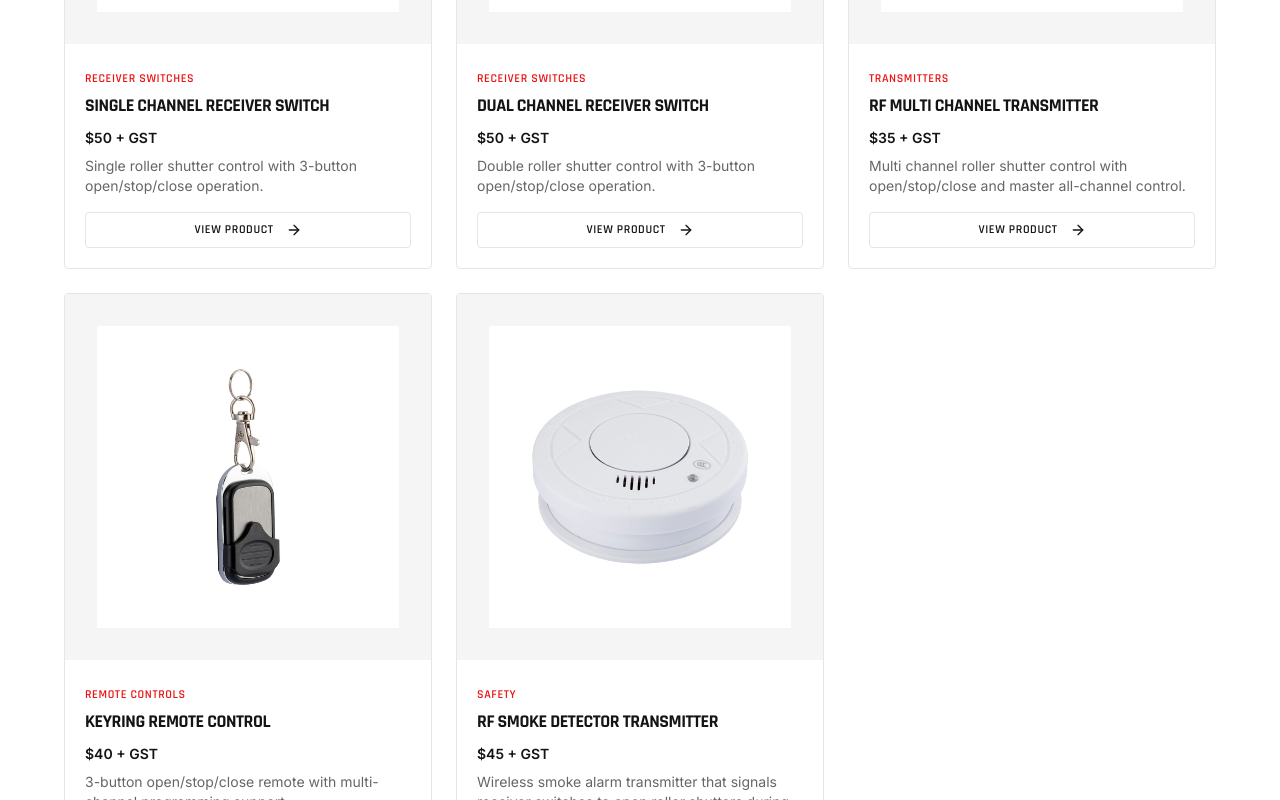
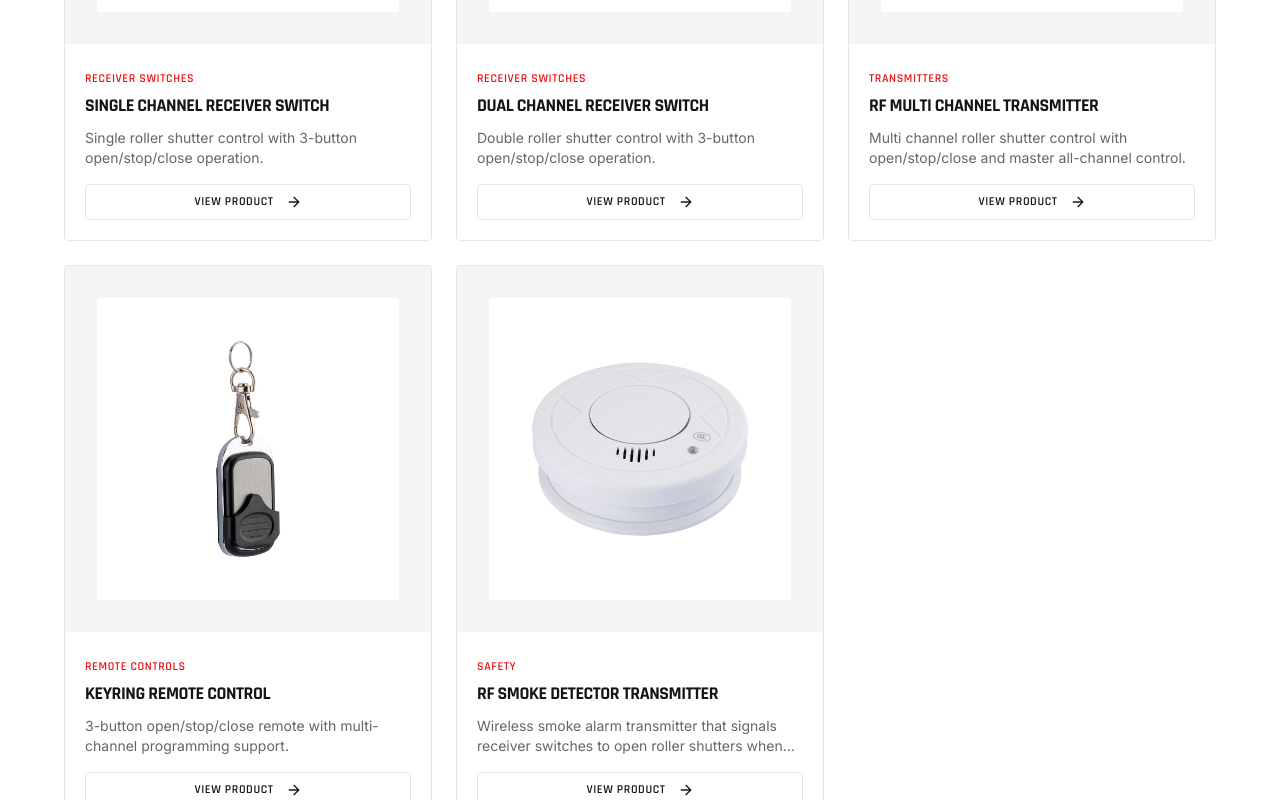
Before and after one commit to jamaica-salem/fuzed, a React (Vite) app: page /products in a window 1280 px wide. Shown: the part 840-1640 px from the top of the page. Built offline with nearby package versions, Linux system fonts and the light colour scheme; the HTML template or start-up script is replaced by a standard one.

Commit message:
feat: update product catalogue system including data structure, product card component, and detail pages

```diff
--- a/src/components/ProductCard.tsx
+++ b/src/components/ProductCard.tsx
@@ -29,7 +29,6 @@ export default function ProductCard({ product }: { product: Product }) {
         <h3 className="font-heading text-lg font-bold mt-1 mb-2 text-foreground group-hover:text-primary transition-colors">
           {product.name}
         </h3>
-        <p className="text-sm font-semibold text-foreground mb-2">{product.price}</p>
         <p className="text-sm text-muted-foreground mb-4 line-clamp-2">
           {product.shortDescription}
         </p>
--- a/src/data/products.ts
+++ b/src/data/products.ts
@@ -12,12 +12,10 @@ import singleChannelImage1 from "@/assets/products/single-channel/1.jpg";
 import singleChannelImage2 from "@/assets/products/single-channel/2.jpg";
 import singleChannelImage3 from "@/assets/products/single-channel/3.jpg";
 import smokeAlarmImage1 from "@/assets/products/smoke-alarm/1.jpg";
-import smokeAlarmImage2 from "@/assets/products/smoke-alarm/2.jpg";
 
 export interface Product {
   id: string;
   name: string;
-  price: string;
   shortDescription: string;
   description: string;
   images?: string[];
@@ -31,7 +29,6 @@ export const products: Product[] = [
   {
     id: "single-channel-receiver-switch",
     name: "Single Channel Receiver Switch",
-    price: "$50 + GST",
     shortDescription: "Single roller shutter control with 3-button open/stop/close operation.",
     description:
       "Single roller shutter control. 3 button operation open/stop/close.",
@@ -64,7 +61,6 @@ export const products: Product[] = [
   {
     id: "dual-channel-receiver-switch",
     name: "Dual Channel Receiver Switch",
-    price: "$50 + GST",
     shortDescription: "Double roller shutter control with 3-button open/stop/close operation.",
     description:
       "Double roller shutter control. 3 button operation open/stop/close.",
@@ -97,7 +93,6 @@ export const products: Product[] = [
   {
     id: "rf-multi-channel-transmitter",
     name: "RF Multi Channel Transmitter",
-    price: "$35 + GST",
     shortDescription:
       "Multi channel roller shutter control with open/stop/close and master all-channel control.",
     description:
@@ -105,9 +100,9 @@ export const products: Product[] = [
     images: [multiChannelImage1, multiChannelImage2, multiChannelImage3, multiChannelImage4, multiChannelImage5],
     features: [
       "Simple press buttons",
-      "Compatible with single channel receiver switches",
-      "Compatible with dual channel receiver switches",
-      "Compatible with RF motors",
+      "Clear easy to read display",
+      "16 channels",
+      "Customise maximum channel display",
     ],
     specifications: {
       Model: "AC123-16",
@@ -127,7 +122,6 @@ export const products: Product[] = [
   {
     id: "keyring-remote-control",
     name: "Keyring Remote Control",
-    price: "$40 + GST",
     shortDescription:
       "3-button open/stop/close remote with multi-channel programming support.",
     description:
@@ -135,8 +129,9 @@ export const products: Product[] = [
     images: [keyringImage1, keyringImage2],
     features: [
       "Simple press buttons",
-      "Compatible with single channel receiver switches",
-      "Compatible with dual channel receiver switches",
+      "Compact size",
+      "Ideal for multiple family members and or employees",
+      "Operate individual or multiple roller shutters",
     ],
     specifications: {
       Model: "AC116",
@@ -149,22 +144,21 @@ export const products: Product[] = [
     compatibility: [
       "Single channel receiver switches",
       "Dual channel receiver switches",
+      "RF motors",
     ],
     category: "Remote Controls",
   },
   {
     id: "rf-smoke-detector-transmitter",
     name: "RF Smoke Detector Transmitter",
-    price: "$45 + GST",
     shortDescription:
-      "Wireless smoke alarm transmitter that signals receiver switches to open roller shutters during fire events.",
+      "Wireless smoke alarm transmitter that signals receiver switches to open roller shutters when detector triggers.",
     description:
       "The wireless smoke alarm sends a signal to the Single and Dual channel receiver switches that control the roller shutters. When a fire occurs, the smoke alarm triggers an alarm, and then sends a radio signal to the receiver switches to open the roller shutters.",
-    images: [smokeAlarmImage1, smokeAlarmImage2],
+    images: [smokeAlarmImage1],
     features: [
-      "Compatible with Single receiver switches",
-      "Compatible with Dual receiver switches",
-      "Not hard wired - standard installation will be next to existing hard wired smoke detectors",
+      "Standard smoke alarm operation",
+      "Installed next to existing smoke alarms (Not a replacement for existing hard-wired smoke alarms)",
     ],
     specifications: {
       Model: "AC104",
--- a/src/pages/ProductDetail.tsx
+++ b/src/pages/ProductDetail.tsx
@@ -45,7 +45,6 @@ const ProductDetail = () => {
                 {product.category}
               </span>
               <h1 className="text-3xl md:text-4xl font-bold text-foreground mb-4">{product.name}</h1>
-              <p className="text-lg font-semibold text-foreground mb-4">{product.price}</p>
               <p className="text-muted-foreground mb-6">{product.description}</p>
               <div className="mb-6">
                 <h2 className="font-heading text-sm uppercase tracking-widest text-foreground mb-3">Key Features</h2>
```
